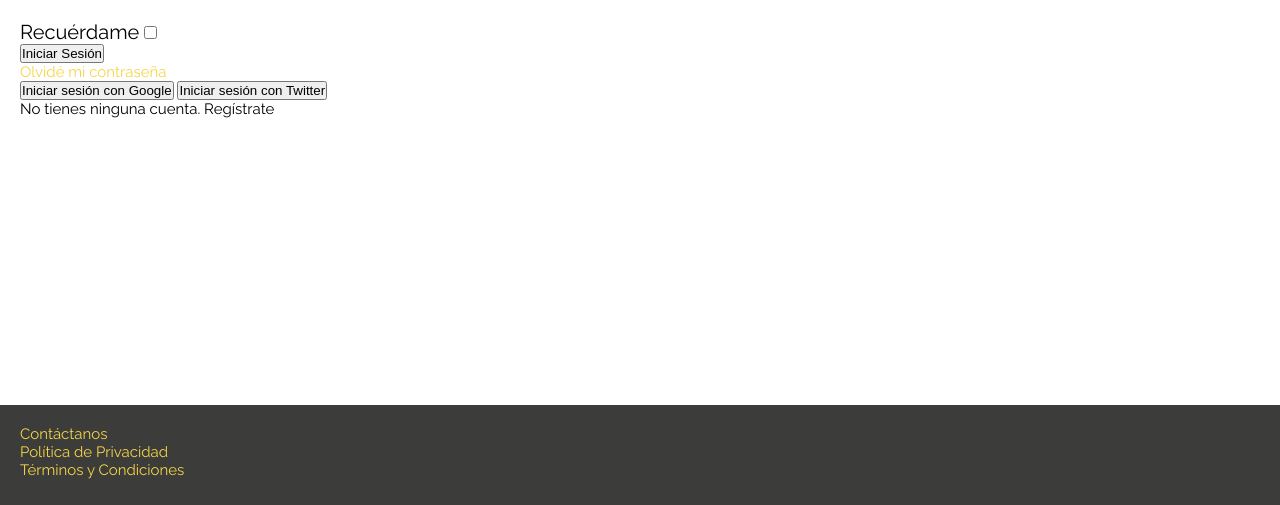
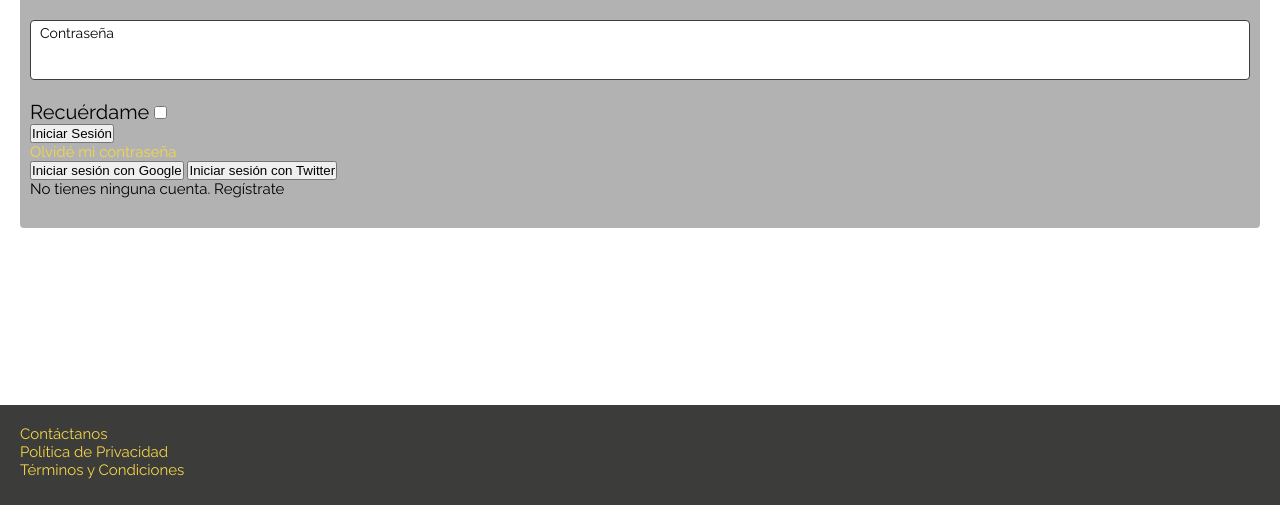
Before and after one commit to aroquega/PlatziVideo, a plain HTML site: page login.html in a window 1280 px wide. Shown: the part 295-800 px from the top of the page. Drawn offline with Linux system fonts and the light colour scheme.

Commit message:
style text

```diff
--- a/style/components.css
+++ b/style/components.css
@@ -27,16 +27,15 @@ Text Field Component
 
 .text-field__label {
     position: absolute;
-    top: 0;
+    top: 5px;
     left: 10px;
-    padding: 5px;
-    transform: translate(0, -50%);
-    background-color: white;
 }
 
 .text-field__input {
     width: 100%;
-    padding: 12px;
+    padding: 10px;
+    padding-bottom: 0px;
+    height: 100%;
     outline: none;
     font-size: 18px;
     border: 1px solid var(--input-border-color);
@@ -49,6 +48,10 @@ Text Field Component
     border-width: 2px;
 }
 
+.text-field:invalid {
+    border-color: red;
+}
+
 .text-field__input:focus + .text-field__label {
     color: var(--label-focus-color);
 }
@@ -56,3 +59,15 @@ Text Field Component
 .checkbox {
     font-size: 20px;
 }
+
+/*
+Form
+*/
+
+.form {
+    margin-top: 50px;
+    background-color: rgba(0.2, 0.2, 0.2, 0.3);
+    padding: 30px 10px;
+    border-radius: var(--border-radius);
+    backdrop-filter: blur(5px);
+}
```
